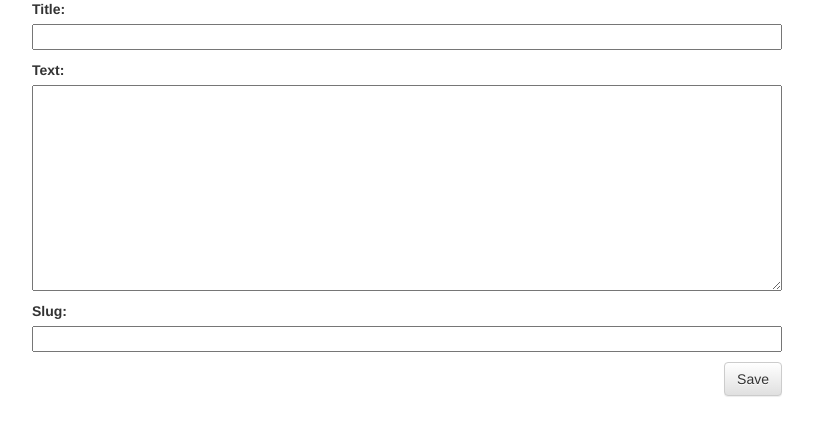
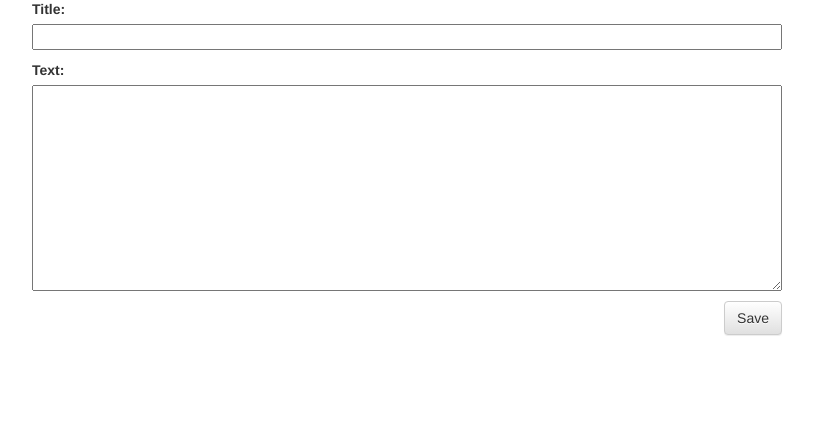
Before and after one commit to biggreenrm/DzenBlog, a Django app: page /new/ in a window 1280 px wide. Shown: the part 214-650 px from the top of the page, without its empty margins (23-836 px from the left). Run offline with Django 3.2, Linux system fonts and the light colour scheme; a user stored in the database is signed in; some libraries are stand-ins or nearby versions.

Commit message:
[Repair] work of auto-slug urls, all paths works

```diff
--- a/blog/models.py
+++ b/blog/models.py
@@ -3,6 +3,7 @@
 from django.conf import settings
 from django.db import models
 from django.utils import timezone
+from autoslug import AutoSlugField
 
 
 class Post(models.Model):
@@ -22,7 +23,7 @@ class Post(models.Model):
     created_date = models.DateTimeField(default=timezone.now)
     published_date = models.DateTimeField(blank=True, null=True)
     theme = models.CharField(max_length=2, choices=THEME_CHOICES, default=theory)
-    slug = models.SlugField(max_length=250, unique_for_date='published_date') #это формирует уникальные urls по дате
+    slug = AutoSlugField(populate_from='title')
 
 
     def publish(self):
--- a/blog/templates/blog/forms.py
+++ b/blog/templates/blog/forms.py
@@ -10,7 +10,7 @@ class PostForm(forms.ModelForm):
 
     class Meta:
         model = Post
-        fields = ('title', 'text', 'slug',)
+        fields = ('title', 'text',)
 
 """Создаю новый класс с  формой для класса Post"""
 
--- a/blog/templates/blog/post_draft_list.html
+++ b/blog/templates/blog/post_draft_list.html
@@ -4,7 +4,7 @@
     {% for post in posts %}
         <div class="post">
             <p class="date">created: {{ post.created_date|date:'d-m-Y' }}</p>
-            <h1><a href="{% url 'post_detail' slug=post.slug %}">{{ post.title }}</a></h1>
+            <a href="{% url 'post_detail' slug=post.slug %}"><h1>{{ post.title }}</h1></a>
             <p>{{ post.text|truncatechars:200 }}</p>
         </div>
     {% endfor %}
--- a/blog/views.py
+++ b/blog/views.py
@@ -5,6 +5,7 @@ from django.utils import timezone
 from django.shortcuts import render, get_object_or_404
 from django.shortcuts import redirect
 from django.contrib.auth.decorators import login_required
+from autoslug import AutoSlugField
 
 # Create your views here.
 
```
Also changed, not shown: blog/migrations/0002_auto_20200215_1325.py (added), db.sqlite3.
